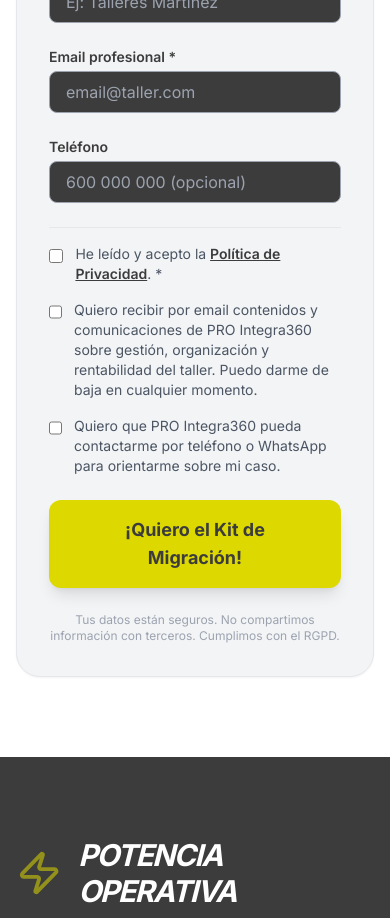
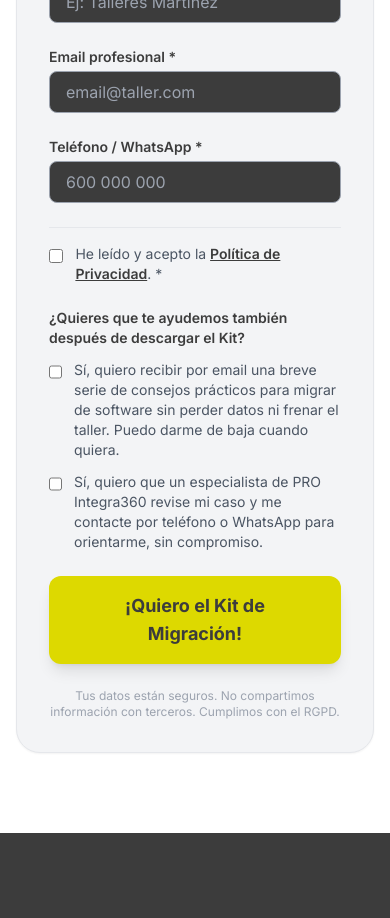
Before and after one commit to yelaugroup/pro-integra360--Campa-a-migraci-n, a React (Vite) app: page /#/ in a window 390 px wide. Shown: the part 4100-5018 px from the top of the page. Built offline with nearby package versions, Linux system fonts and the light colour scheme.

Commit message:
feat: make phone field mandatory in migration form
- Enforce phone number validation on submission.
- Update UI to reflect mandatory phone field.
- Remove outdated promotional section from MigrationKit.

```diff
--- a/components/MigrationForm.tsx
+++ b/components/MigrationForm.tsx
@@ -56,6 +56,12 @@
 
     if (!formData.consentPrivacidad) {
       setError("Debes aceptar la Política de Privacidad para continuar.");
+      setLoading(false);
+      return;
+    }
+
+    if (!formData.telefono.trim()) {
+      setError("Indica un teléfono de contacto.");
       setLoading(false);
       return;
     }
@@ -172,15 +178,21 @@
           />
         </div>
         <div>
-          <label className={labelClasses}>Teléfono</label>
+          <label className={labelClasses}>Teléfono / WhatsApp *</label>
           <input
+            required
             name="telefono"
             value={formData.telefono}
             onChange={handleChange}
             type="tel"
             className={inputClasses}
-            placeholder="600 000 000 (opcional)"
+            placeholder="600 000 000"
           />
+          {error === "Indica un teléfono de contacto." && (
+            <p className="mt-1 text-xs text-red-600 font-medium">
+              Indica un teléfono de contacto.
+            </p>
+          )}
         </div>
       </div>
 
@@ -206,6 +218,12 @@
           )}
         </div>
 
+        <div className="pt-2">
+          <p className="text-sm font-semibold text-brand-anthracite mb-3">
+            ¿Quieres que te ayudemos también después de descargar el Kit?
+          </p>
+
+          <div className="space-y-3">
             <label className="flex items-start cursor-pointer group">
               <input
                 name="consentMarketing"
@@ -215,7 +233,7 @@
                 className="mt-1 w-4 h-4 text-brand-anthracite border-gray-300 rounded focus:ring-brand-yellow accent-brand"
               />
               <span className="ml-3 text-sm text-gray-600 group-hover:text-brand-anthracite transition">
-            Quiero recibir por email contenidos y comunicaciones de PRO Integra360 sobre gestión, organización y rentabilidad del taller. Puedo darme de baja en cualquier momento.
+                Sí, quiero recibir por email una breve serie de consejos prácticos para migrar de software sin perder datos ni frenar el taller. Puedo darme de baja cuando quiera.
               </span>
             </label>
 
@@ -228,9 +246,11 @@
                 className="mt-1 w-4 h-4 text-brand-anthracite border-gray-300 rounded focus:ring-brand-yellow accent-brand"
               />
               <span className="ml-3 text-sm text-gray-600 group-hover:text-brand-anthracite transition">
-            Quiero que PRO Integra360 pueda contactarme por teléfono o WhatsApp para orientarme sobre mi caso.
+                Sí, quiero que un especialista de PRO Integra360 revise mi caso y me contacte por teléfono o WhatsApp para orientarme, sin compromiso.
               </span>
             </label>
+          </div>
+        </div>
       </div>
 
       <button
--- a/pages/MigrationKit.tsx
+++ b/pages/MigrationKit.tsx
@@ -211,36 +211,18 @@
 
           {/* CTA Section */}
           <div className="bg-gray-50 p-8 md:p-10 border-t border-gray-200 text-center">
-            <p className="text-gray-500 text-sm mb-6 italic">Cada vez más talleres ya están utilizando este sistema para mejorar su rentabilidad.</p>
-            <div className="mb-10 text-center space-y-2">
-              <p className="text-brand-anthracite font-bold text-lg">⚠️ Si no aplicas esto, no cambia nada.</p>
-              <p className="text-gray-600">Este kit no funciona solo.<br />Funciona cuando lo implementas en tu taller.</p>
-              <p className="text-gray-600 pt-4">👇 Siguiente paso:</p>
-            </div>
-
-            <div className="bg-brand-yellow p-8 rounded-3xl shadow-xl transform hover:scale-[1.02] transition">
-              <h3 className="text-2xl font-bold text-brand-anthracite mb-1">
-                Te enseñamos cómo aplicarlo en tu taller
-              </h3>
-              <span className="text-brand-anthracite/80 font-bold uppercase tracking-wider text-xs block mb-4">
-                Sesión estratégica gratuita para talleres<br />
-                Duración aproximada: 2 horas
-              </span>
-              <div className="text-brand-anthracite/80 mb-8 max-w-md mx-auto text-left md:text-center inline-block">
-                <p className="font-bold mb-2">Durante esta sesión veremos:</p>
-                <ul className="space-y-1 inline-block text-left">
-                  <li>✓ cómo detectar pérdidas invisibles</li>
-                  <li>✓ qué procesos están frenando tu crecimiento</li>
-                  <li>✓ qué deberías cambiar primero</li>
-                  <li>✓ cómo organizar mejor recepción, operativa y facturación</li>
-                  <li>✓ cómo aplicar un sistema real en tu taller</li>
-                </ul>
-              </div>
+            <div className="bg-brand-yellow p-8 md:p-10 rounded-3xl shadow-xl max-w-2xl mx-auto transform hover:scale-[1.01] transition">
+              <h2 className="text-2xl md:text-3xl font-bold text-brand-anthracite mb-4 leading-tight">
+                Ya tienes las herramientas. ¿Quieres que revisemos contigo cómo aplicar todo esto a tu taller?
+              </h2>
+              <p className="text-brand-anthracite/90 text-base md:text-lg mb-8 max-w-xl mx-auto">
+                Podemos revisar tu situación, tus procesos y la forma más segura de plantear una posible migración, sin compromiso.
+              </p>
               <a
-                href={CONFIG.EXTENDED_CALENDLY_URL}
+                href="https://calendly.com/prointegra360-info/30min"
                 target="_blank"
                 rel="noopener noreferrer"
-                className="inline-flex items-center justify-center bg-brand-anthracite text-white px-10 py-4 rounded-xl font-bold text-lg hover:opacity-90 transition shadow-lg group w-full"
+                className="inline-flex items-center justify-center bg-brand-anthracite text-white px-8 py-4 rounded-xl font-bold text-base md:text-lg hover:opacity-90 transition shadow-lg group w-full sm:w-auto"
               >
                 <Calendar className="mr-2 w-5 h-5" />
                 Reservar sesión estratégica gratuita
```
Lines whose indentation alone changed are shown as unchanged.
